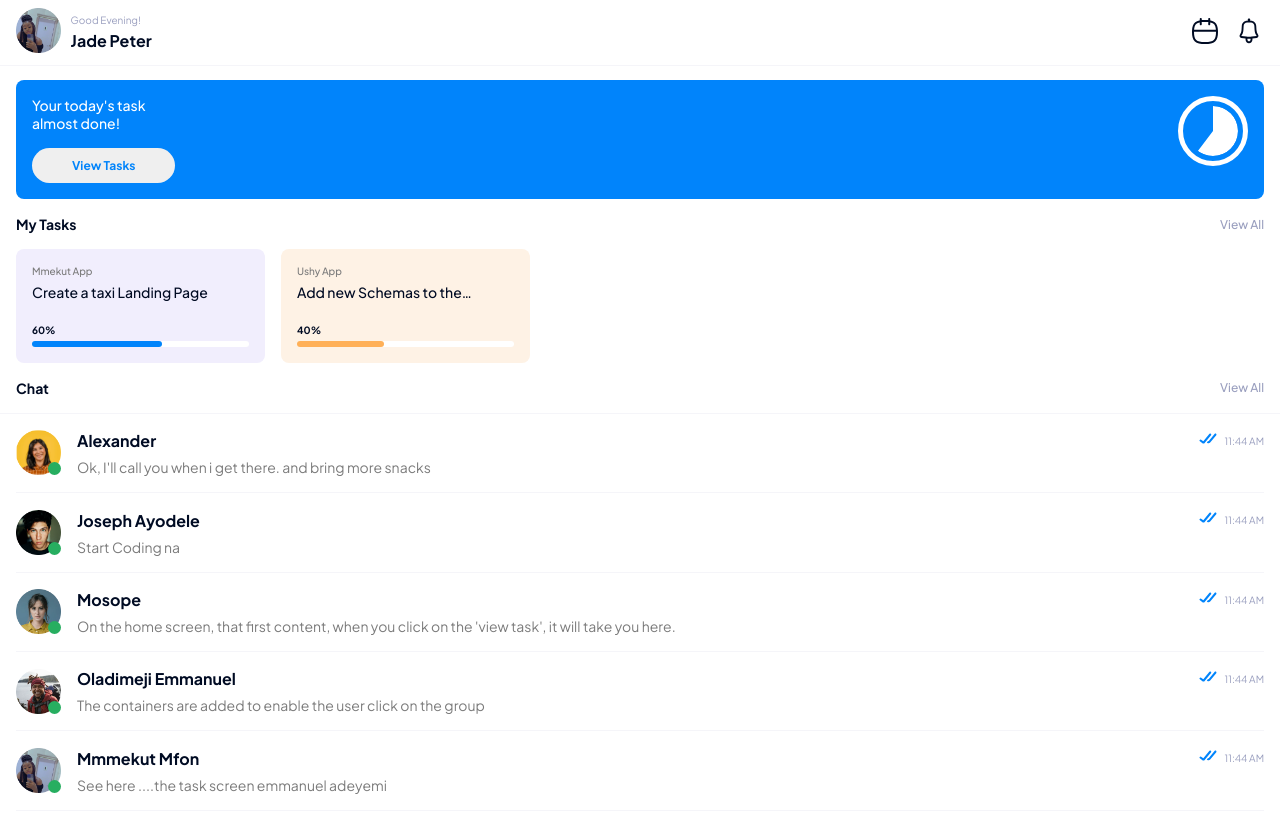
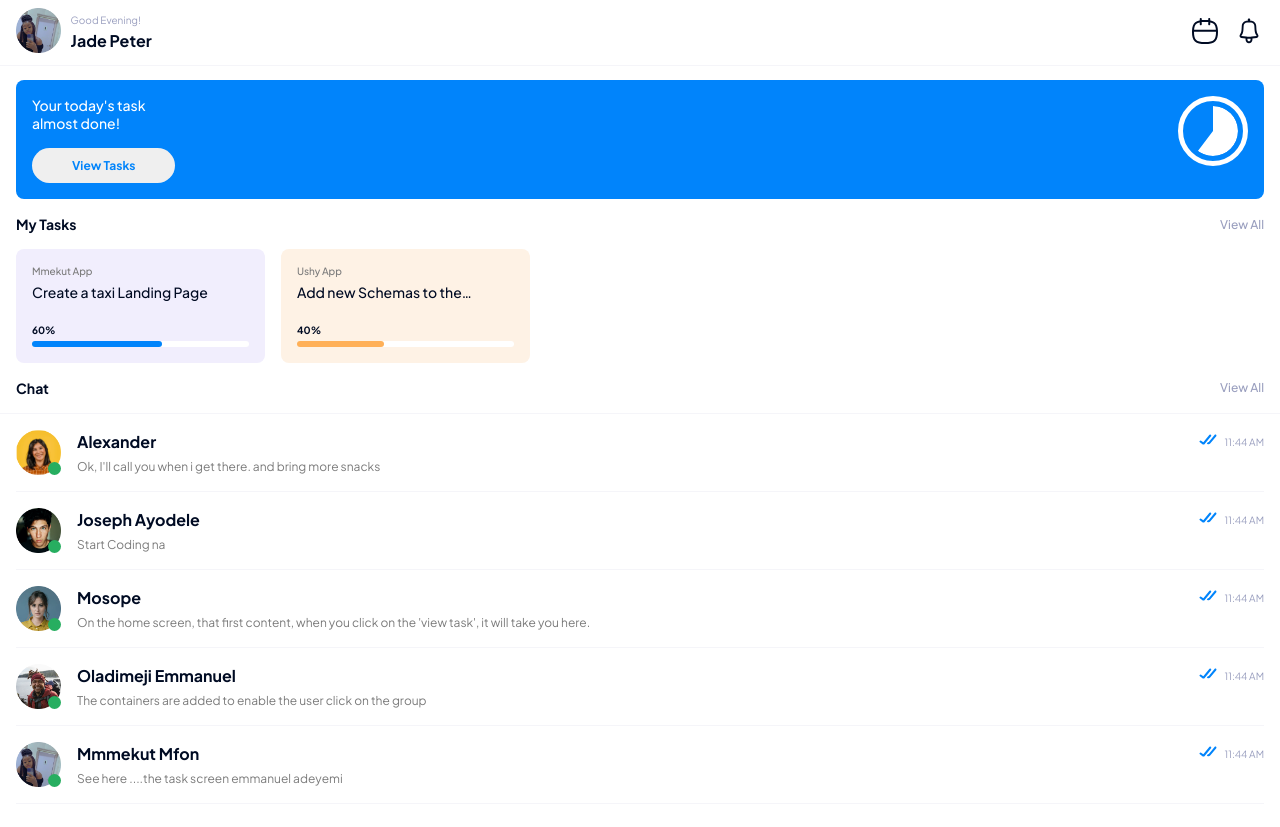
Before and after one commit to 9trocoder/mmekut, a React (Create React App) app: page / in a window 1280 px wide. Built offline with nearby package versions, Linux system fonts and the light colour scheme.

Commit message:
Update components.css

```diff
--- a/src/components/components.css
+++ b/src/components/components.css
@@ -191,7 +191,7 @@
 }
 
 .chatCardHomepage__cnt-righttopusername {
-    font-size: 16;
+    font-size: 14;
     font-weight: 700;
     color: #000b23
 }
@@ -214,6 +214,6 @@
   -webkit-line-clamp: 1;
   -webkit-box-orient: vertical;
   overflow: hidden;
-  font-size: 14px;
+  font-size: 12px;
   color:#7b7b7b;
 }
```
